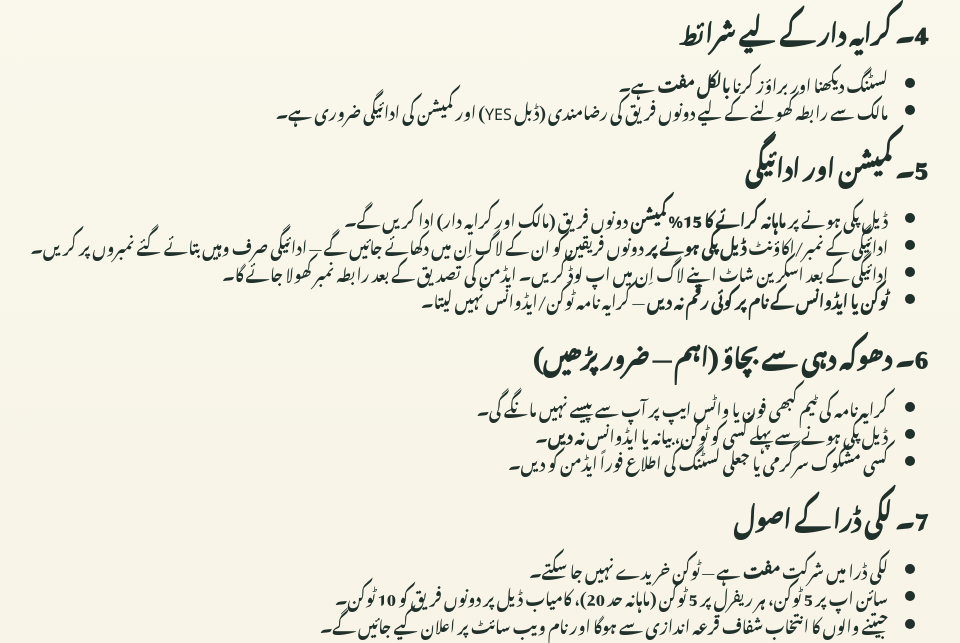
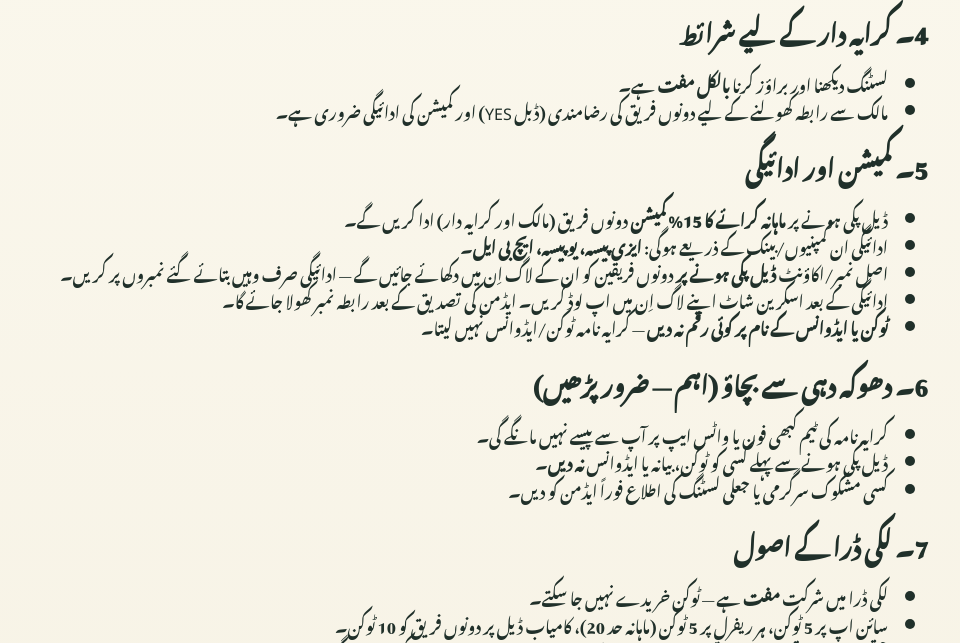
Before and after one commit to razihaiderzaidi555-cpu/kirayanama, a Flask app: page /sharait-o-zawabit in a window 1280 px wide. Shown: the part 756-1399 px from the top of the page, without its empty margins (238-1198 px from the left). Run offline with Flask 3, Linux system fonts and the light colour scheme.

Commit message:
Sharait: company names only (EasyPaisa/UPaisa/HBL), JazzCash removed

```diff
--- a/app/templates/public/sharait.html
+++ b/app/templates/public/sharait.html
@@ -32,7 +32,8 @@
   <h2>5۔ کمیشن اور ادائیگی</h2>
   <ul>
     <li>ڈیل پکی ہونے پر <strong>ماہانہ کرائے کا 15% کمیشن</strong> دونوں فریق (مالک اور کرایہ دار) ادا کریں گے۔</li>
-    <li>ادائیگی کے نمبر/اکاؤنٹ <strong>ڈیل پکی ہونے پر</strong> دونوں فریقین کو ان کے لاگ اِن میں دکھائے جائیں گے — ادائیگی صرف وہیں بتائے گئے نمبروں پر کریں۔</li>
+    <li>ادائیگی ان کمپنیوں/بینک کے ذریعے ہوگی: <strong>ایزی پیسہ، یو پیسہ، ایچ بی ایل</strong>۔</li>
+    <li>اصل نمبر/اکاؤنٹ <strong>ڈیل پکی ہونے پر</strong> دونوں فریقین کو ان کے لاگ اِن میں دکھائے جائیں گے — ادائیگی صرف وہیں بتائے گئے نمبروں پر کریں۔</li>
     <li>ادائیگی کے بعد اسکرین شاٹ اپنے لاگ اِن میں اپ لوڈ کریں۔ ایڈمن کی تصدیق کے بعد رابطہ نمبر کھولا جائے گا۔</li>
     <li><strong>ٹوکن یا ایڈوانس کے نام پر کوئی رقم نہ دیں</strong> — کرایہ نامہ ٹوکن/ایڈوانس نہیں لیتا۔</li>
   </ul>
```
